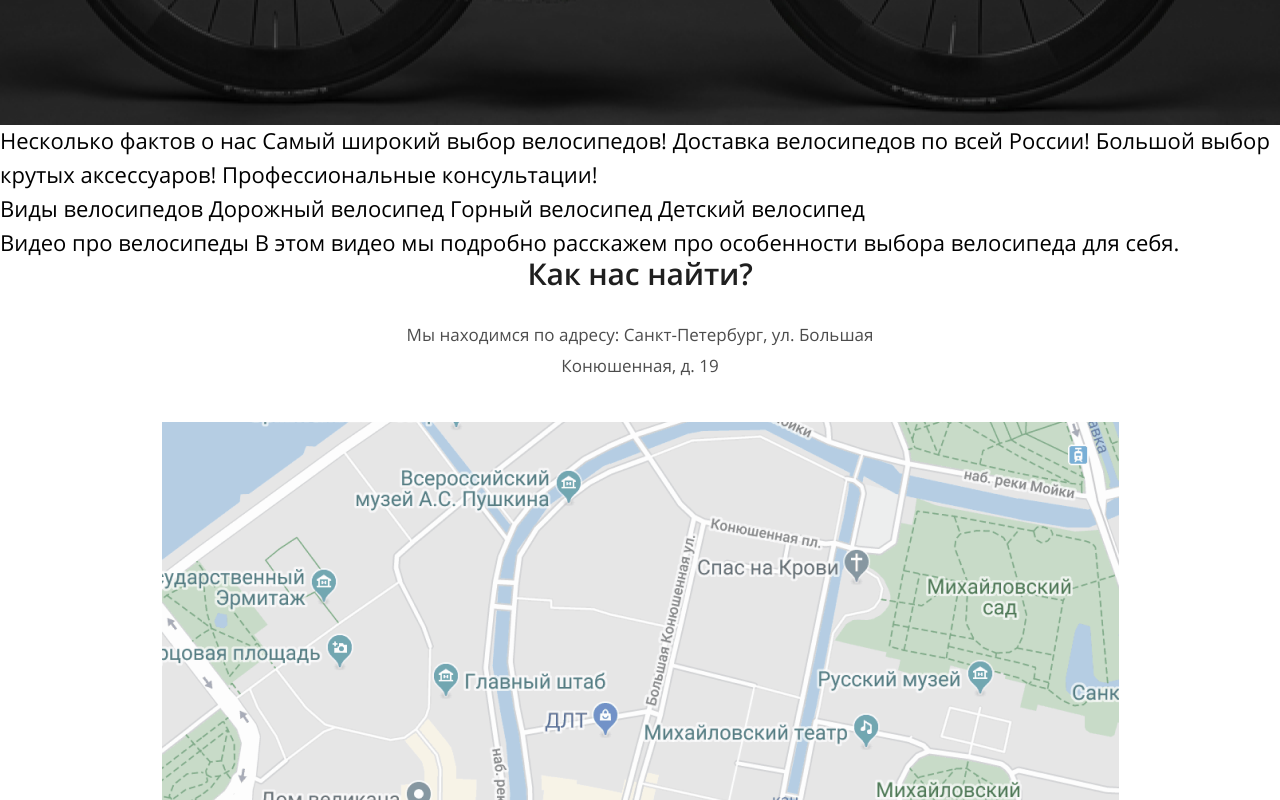
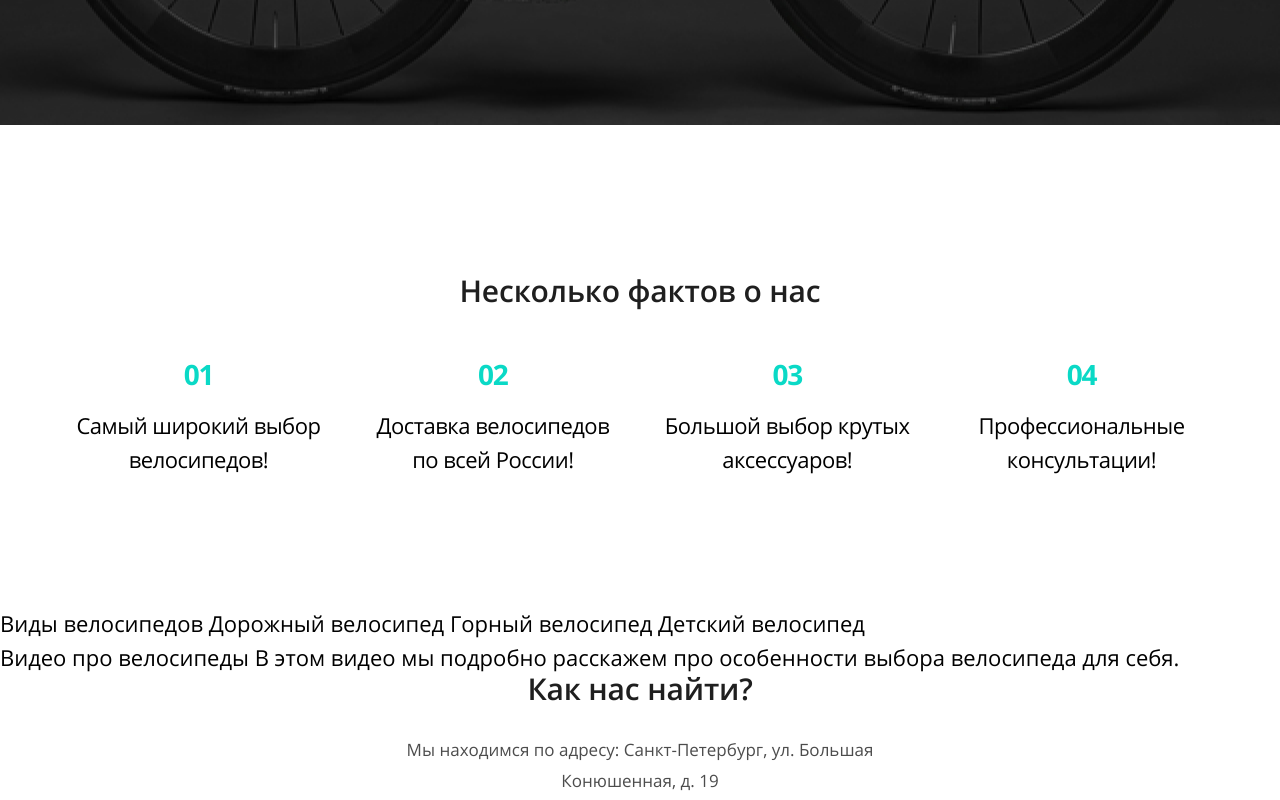
Before and after one commit to dmitry-ios/bicycles, a website: page source/index.html in a window 1280 px wide. Shown: the part 700-1500 px from the top of the page. Drawn offline with nearby package versions, Linux system fonts and the light colour scheme; files that its build step writes are made by us from their sources; files whose address does not match are found by name.

Commit message:
Реализует блок о нас

```diff
--- a/source/index.html
+++ b/source/index.html
@@ -73,12 +73,16 @@
         </div>
       </section>
 
-      <section>
-        Несколько фактов о нас
-        Самый широкий выбор велосипедов!
-        Доставка велосипедов по всей России!
-        Большой выбор крутых аксессуаров!
-        Профессиональные консультации!
+      <section class="about-us">
+        <div class="container">
+          <h2 id="about">Несколько фактов о нас</h2>
+          <ul class="about-us__facts-list">
+            <li class="about-us__facts-item">Самый широкий выбор велосипедов!</li>
+            <li class="about-us__facts-item">Доставка велосипедов по всей России!</li>
+            <li class="about-us__facts-item">Большой выбор крутых аксессуаров!</li>
+            <li class="about-us__facts-item">Профессиональные консультации!</li>
+          </ul>
+        </div>
       </section>
 
       <section>
--- /dev/null
+++ b/source/sass/blocks/about-us.scss
@@ -0,0 +1,107 @@
+.about-us {
+  padding-bottom: 100px;
+
+  color: $basic-black-color;
+  font-size: 22px;
+  line-height: 34px;
+  text-align: center;
+
+  @media (max-width: $width-tablet-only) {
+    padding-bottom: 37px;
+  }
+
+  @media (max-width: $width-mobile-only) {
+    font-size: 18px;
+    line-height: 35px;
+  }
+}
+
+.about-us h2 {
+  margin: 0;
+  padding-top: 153px;
+
+  color: $text-dark-color;
+  font-size: 30px;
+  line-height: 30px;
+  font-weight: 600;
+  letter-spacing: -0.005em;
+
+  @media (max-width: $width-tablet-only) {
+    padding-top: 70px;
+
+    font-size: 24px;
+    line-height: 41px;
+  }
+}
+
+.about-us__facts-list {
+  margin: 0 -11px;
+  margin-top: 42px;
+  padding: 0;
+  display: flex;
+  justify-content: space-between;
+  flex-wrap: wrap;
+
+  counter-reset: list-counter;
+
+  list-style: none;
+
+  @media (max-width: $width-tablet-only) {
+    margin: 0 75px;
+    margin-top: 24px;
+  }
+
+  @media (max-width: $width-mobile-only) {
+    margin-top: 1px;
+    margin-left: 0;
+    margin-right: 0;
+    display: block;
+  }
+}
+
+.about-us__facts-item {
+  position: relative;
+
+  padding-top: 60px;
+  padding-bottom: 30px;
+  width: 255px;
+
+  counter-increment: list-counter;
+
+  letter-spacing: -0.5px;
+
+  @media (max-width: $width-tablet-only) {
+    padding-left: 25px;
+    padding-right: 25px;
+    padding-bottom: 34px;
+    width: 50%;
+  }
+
+  @media (max-width: $width-mobile-only) {
+    padding: 0;
+    padding-top: 85px;
+    width: auto;
+  }
+}
+
+.about-us__facts-item::before {
+  position: absolute;
+  top: 7px;
+  left: 0;
+
+  width: 100%;
+  height: auto;
+
+  content: "0" counter(list-counter);
+
+  color: $basic-cyan-color;
+  font-weight: bold;
+  font-size: 28px;
+  line-height: 38px;
+  text-align: center;
+  letter-spacing: -1.27273px;
+
+  @media (max-width: $width-mobile-only) {
+    top: 36px;
+  }
+}
--- a/source/sass/scaffolding.scss
+++ b/source/sass/scaffolding.scss
@@ -34,6 +34,7 @@ img {
 
 .container {
   margin: 0 auto;
+  padding: 0 10px;
   max-width: $max-container-desktop;
 
   @media (max-width: $width-tablet-only) {
--- a/source/sass/style.scss
+++ b/source/sass/style.scss
@@ -13,6 +13,7 @@
 @import "blocks/site-navigation.scss";
 @import "blocks/promo.scss";
 @import "blocks/form.scss";
+@import "blocks/about-us.scss";
 @import "blocks/main-footer.scss";
 @import "blocks/link.scss";
 @import "blocks/button.scss";
```
Also changed, not shown: build/css/style.min.css, build/index.html, 1 other file.
